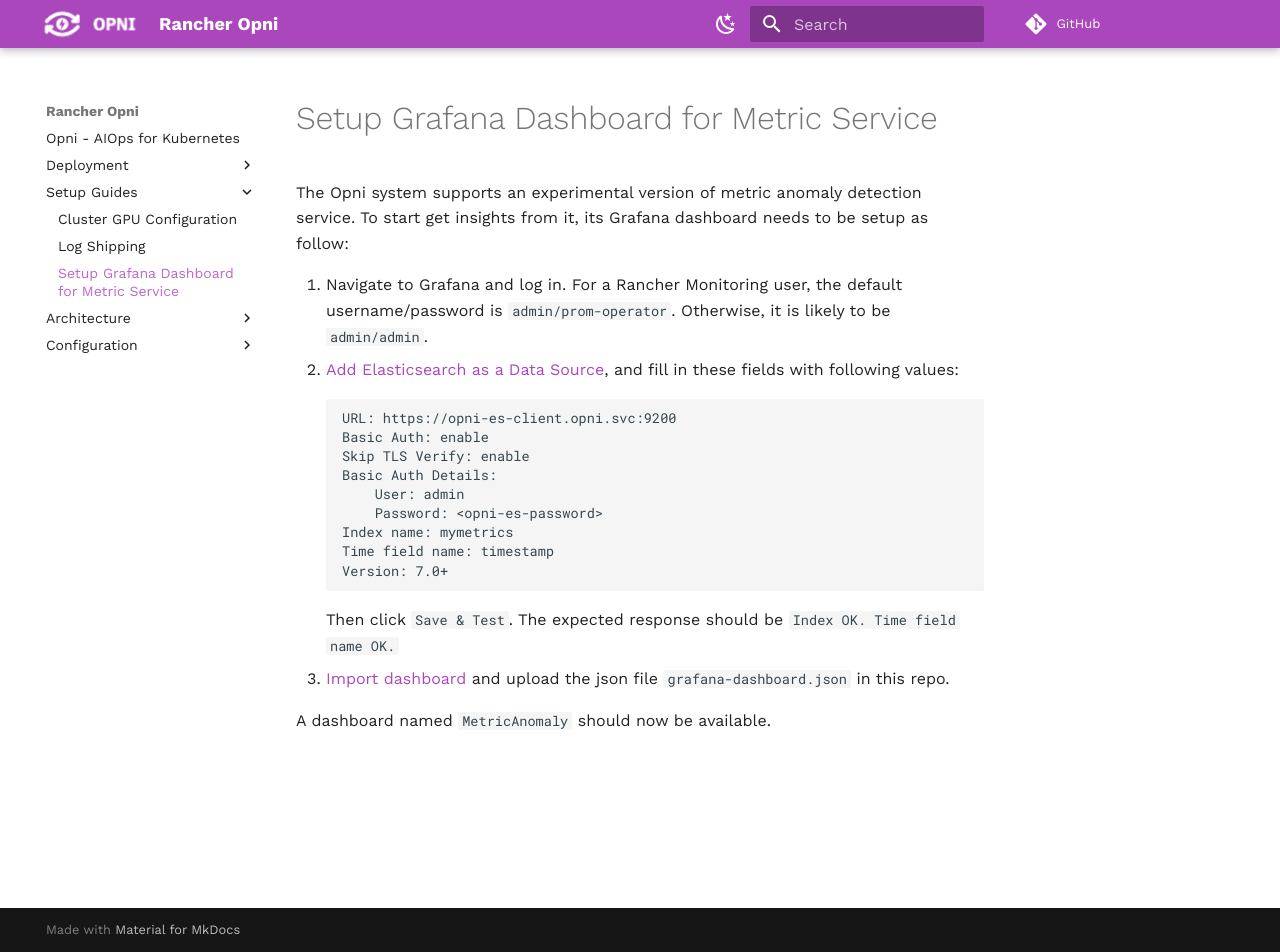
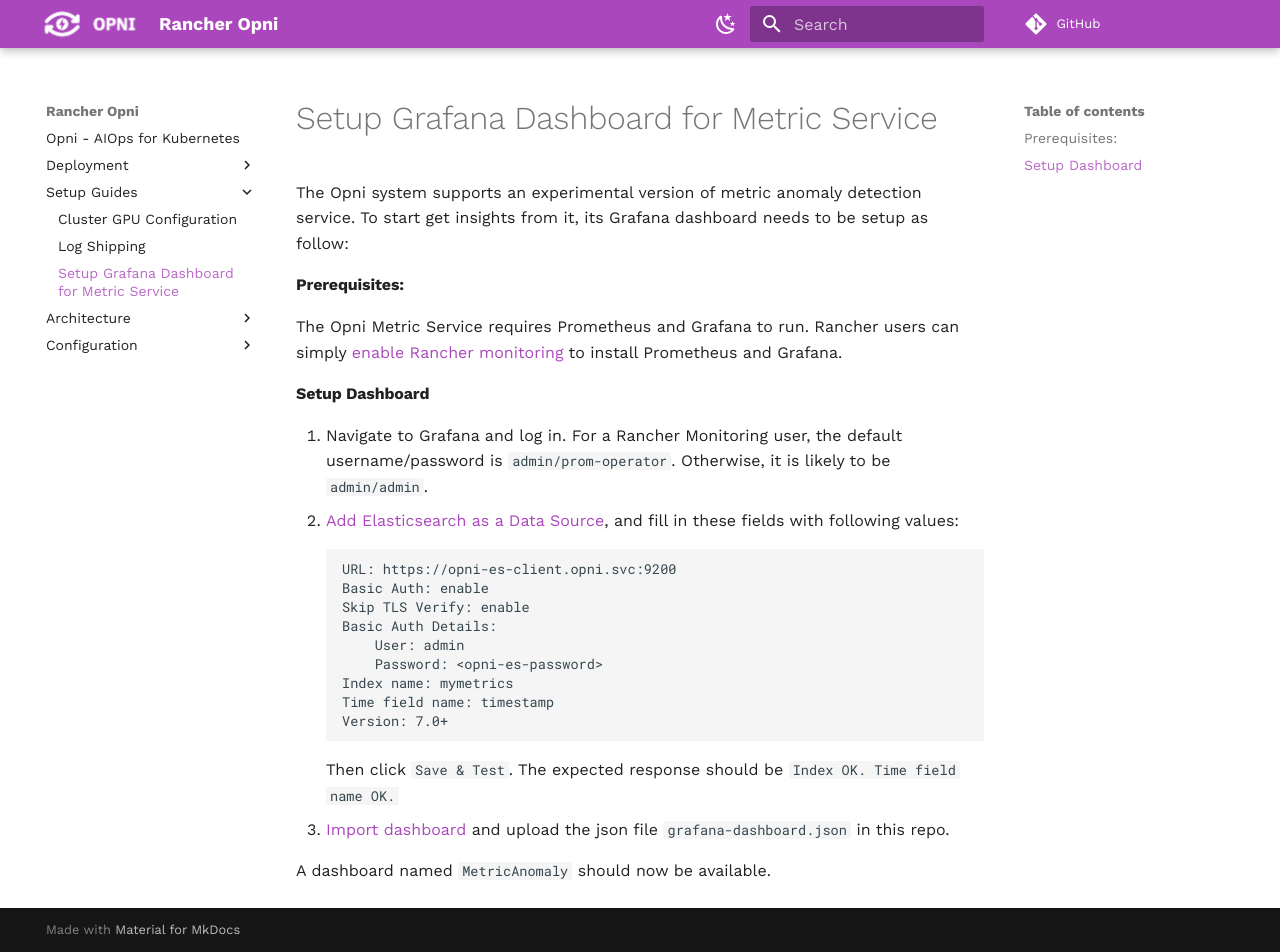
Before and after one commit to rancher/opni-docs, an MkDocs documentation site: the page built from docs/setup/setup-grafana-dashboard.md, in a window 1280 px wide and 952 px high. Built offline with MkDocs 1.6.1 and Material for MkDocs 9.7.7, drawn with Linux system fonts in a browser that asks for light colours; comment, search, counter and statistics services are not loaded.

Commit message:
docs for prerequisites for metrics service

```diff
--- a/docs/setup/setup-grafana-dashboard.md
+++ b/docs/setup/setup-grafana-dashboard.md
@@ -1,7 +1,12 @@
 ---
 title: Setup Grafana Dashboard for Metric Service
 ---
+
 The Opni system supports an experimental version of metric anomaly detection service. To start get insights from it, its Grafana dashboard needs to be setup as follow:
+#### Prerequisites:
+The Opni Metric Service requires Prometheus and Grafana to run. Rancher users can simply [enable Rancher monitoring](https://rancher.com/docs/rancher/v2.5/en/monitoring-alerting/guides/enable-monitoring/) to install Prometheus and Grafana.
+
+#### Setup Dashboard
 
 1. Navigate to Grafana and log in. For a Rancher Monitoring user, the default username/password is `admin/prom-operator`. Otherwise, it is likely to be `admin/admin`.
 2. [Add Elasticsearch as a Data Source](https://grafana.com/docs/grafana/latest/datasources/add-a-data-source/#add-a-data-source), and fill in these fields with following values:
```
Also changed, not shown: docs/deployment/advanced.md (+2 -0 lines).
